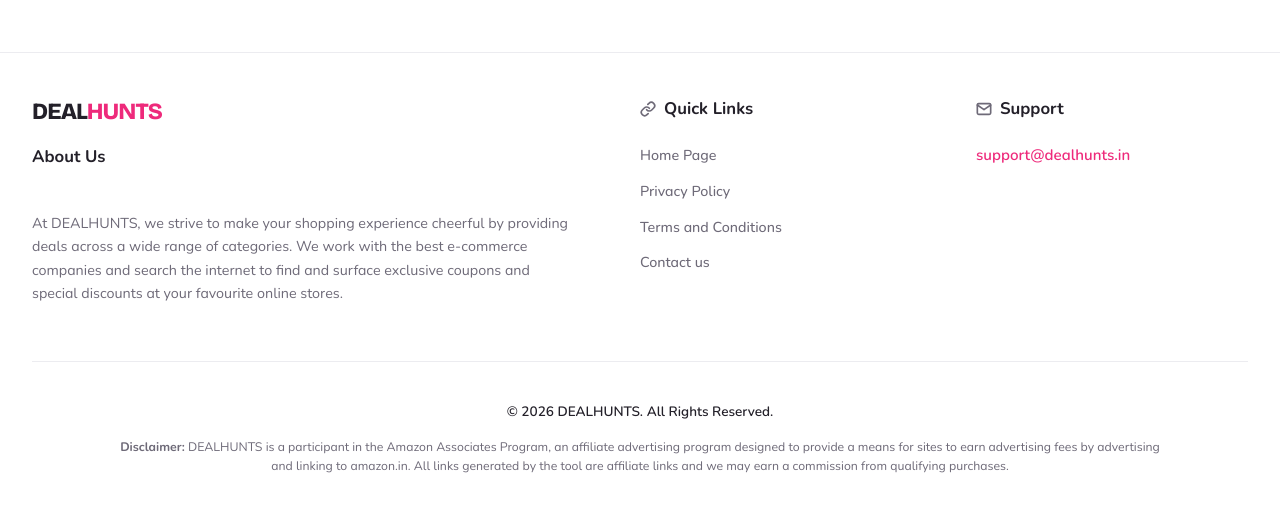
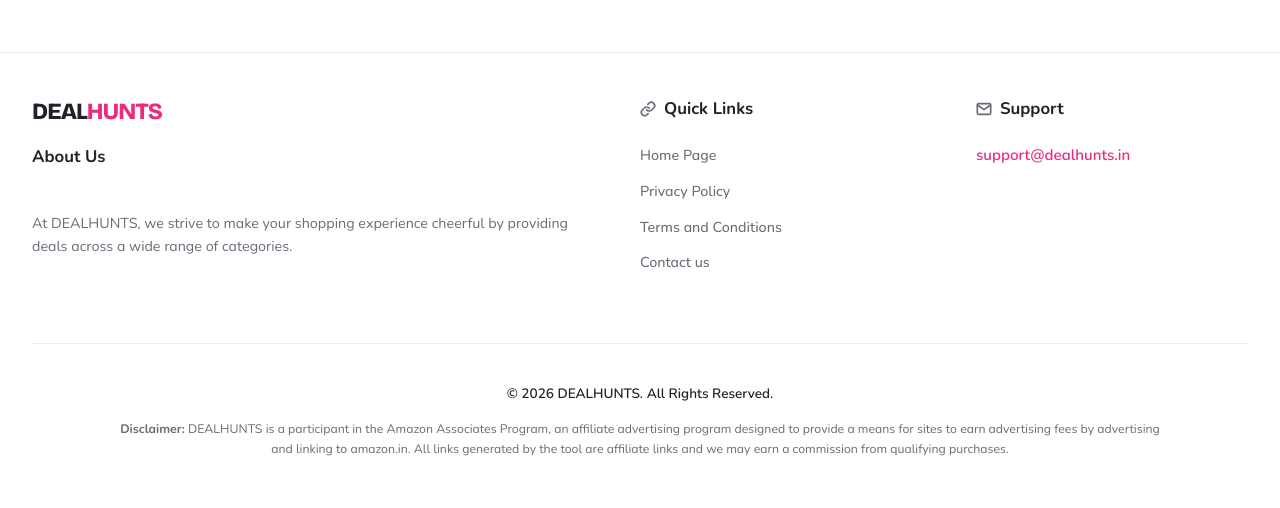
Before and after one commit to chandanmallah/affiliate_shopping_website, a Django app: template products/templates/products/product_detail.html in a window 1280 px wide. Shown: the part 1265-1773 px from the top of the page. After the commit the page ends 1721 px from the top, so only its background shows below. Run offline with Django 4.2, Linux system fonts and the light colour scheme; the template is opened without the code that fills it: most values are stand-ins (such as "Sample title", 1, 10 or a date in 2020); grey boxes marked "Sample" are stand-in pictures; data that the repository does not hold is empty; some web fonts are replaced.

Commit message:
updated 2

```diff
--- a/products/templates/products/product_detail.html
+++ b/products/templates/products/product_detail.html
@@ -219,8 +219,7 @@
         </div>
         <h3 class="column-title">About Us</h3>
         <p class="about-text">
-          At DEALHUNTS, we strive to make your shopping experience cheerful by providing deals across a wide range of categories. We work with the best e-commerce companies and search the internet to find and surface exclusive coupons and special discounts at your favourite online stores.
-        </p>
+          At DEALHUNTS, we strive to make your shopping experience cheerful by providing deals across a wide range of categories.</p>
       </div>
 
       <div class="footer-column navigation-links">
```
